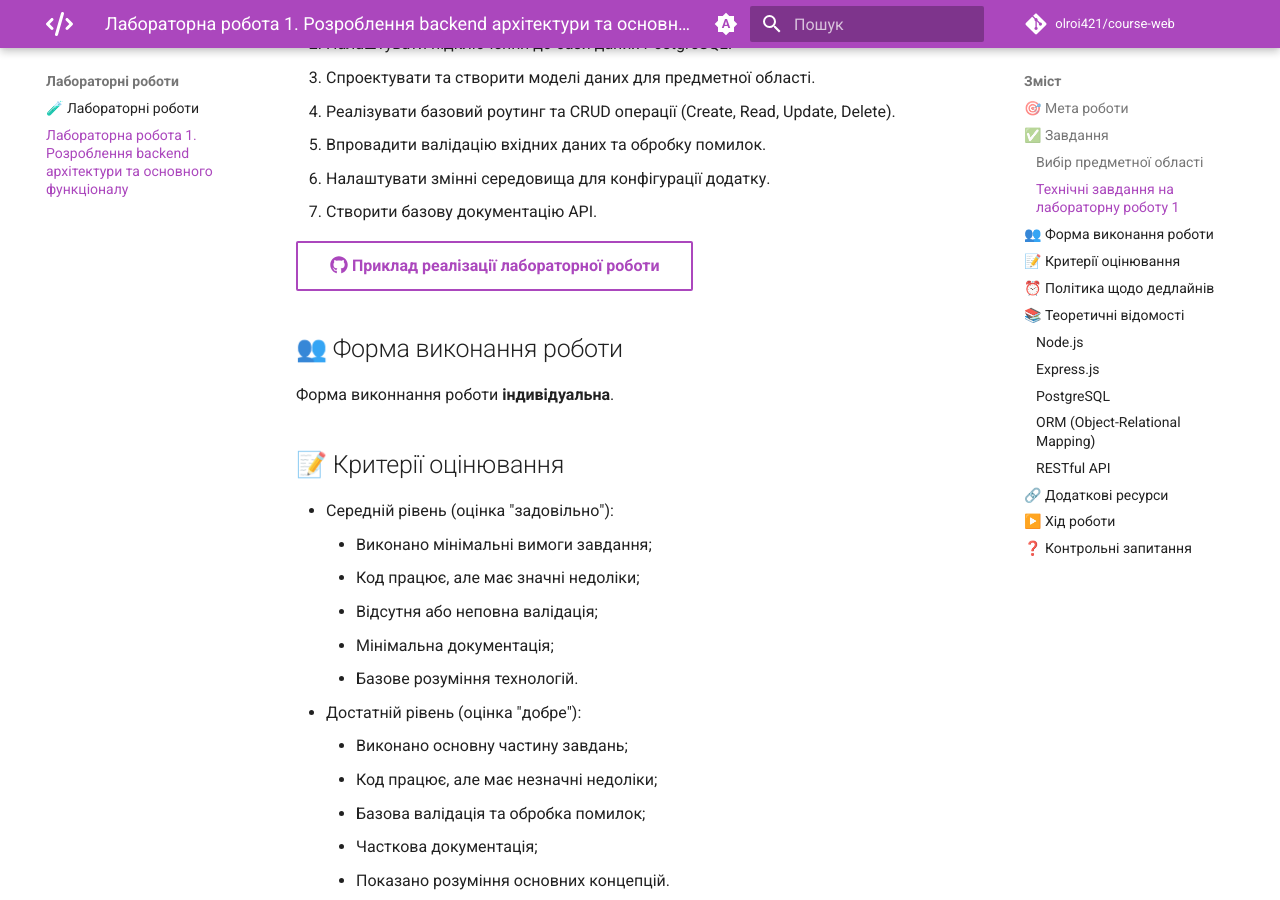
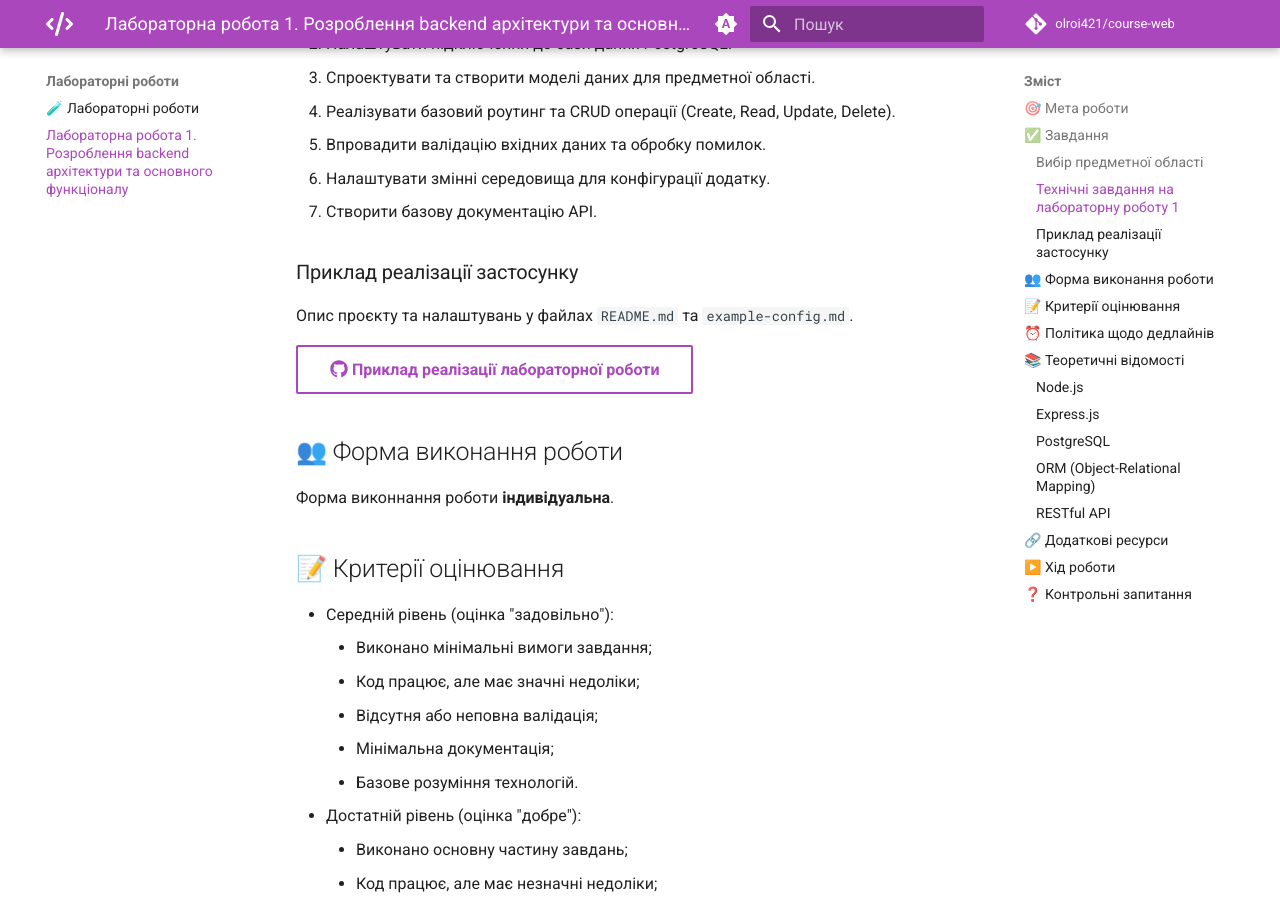
Before and after one commit to olroi421/course-web, an MkDocs documentation site: the page built from docs/labs/lab-01.md, in a window 1280 px wide and 900 px high, scrolled down 1326 px. Built offline with MkDocs 1.6.1 and Material for MkDocs 9.7.7, drawn with Linux system fonts in a browser that asks for light colours; comment, search, counter and statistics services are not loaded.

Commit message:
Update lab-01.md

```diff
--- a/docs/labs/lab-01.md
+++ b/docs/labs/lab-01.md
@@ -38,6 +38,10 @@
 5. Впровадити валідацію вхідних даних та обробку помилок.
 6. Налаштувати змінні середовища для конфігурації додатку.
 7. Створити базову документацію API.
+
+### Приклад реалізації застосунку
+
+Опис проєкту та налаштувань у файлах `README.md` та `example-config.md`.
 
 [:fontawesome-brands-github: Приклад реалізації лабораторної роботи](https://github.com/olroi421/course-web-project){ .md-button }
 
```
